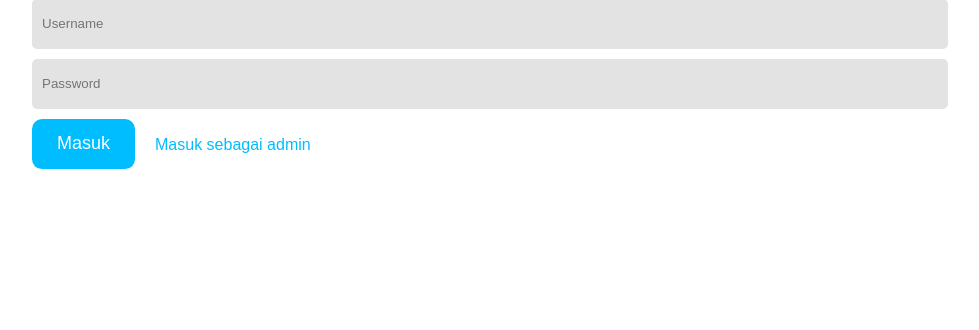
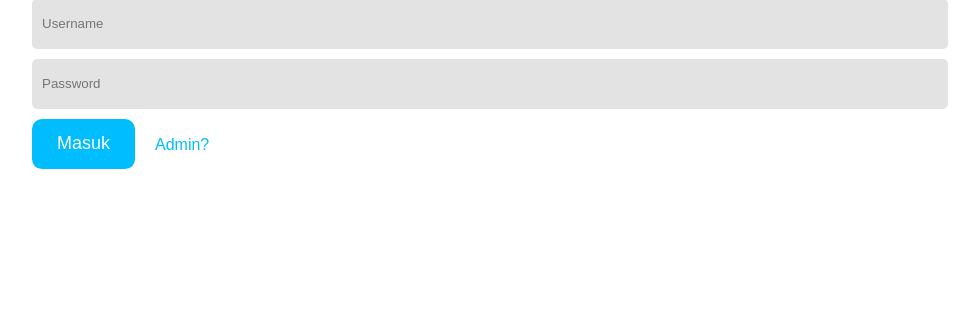
Before and after one commit to pamekasancode/absensi_phpnative, a PHP site: page /login.php in a window 1280 px wide. Shown: the part 351-681 px from the top of the page, without its empty margins (160-1139 px from the left). Run offline with PHP 8.4, Linux system fonts and the light colour scheme.

Commit message:
Update login.php

```diff
--- a/login.php
+++ b/login.php
@@ -47,7 +47,7 @@ if (isset($_POST["masuk"])) {
 				<input type="password" name="pass" placeholder="Password" autocomplete="off" required>
 			</div>
 			<div class="input">
-				<button type="submit" name="masuk">Masuk</button><a href="admin/admin.php">Masuk sebagai admin</a>
+				<button type="submit" name="masuk">Masuk</button><a href="admin/admin.php">Admin?</a>
 			</div>
 		</form>
 	</div>
```
